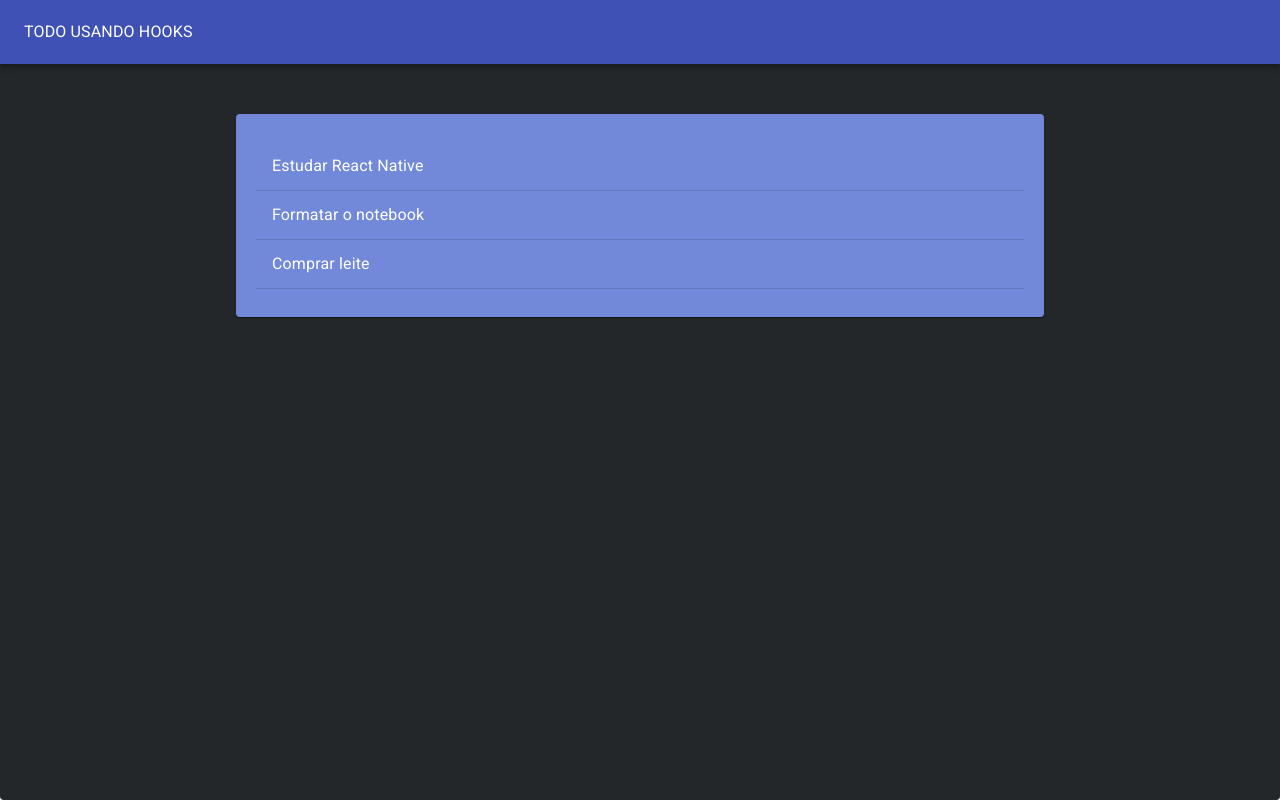
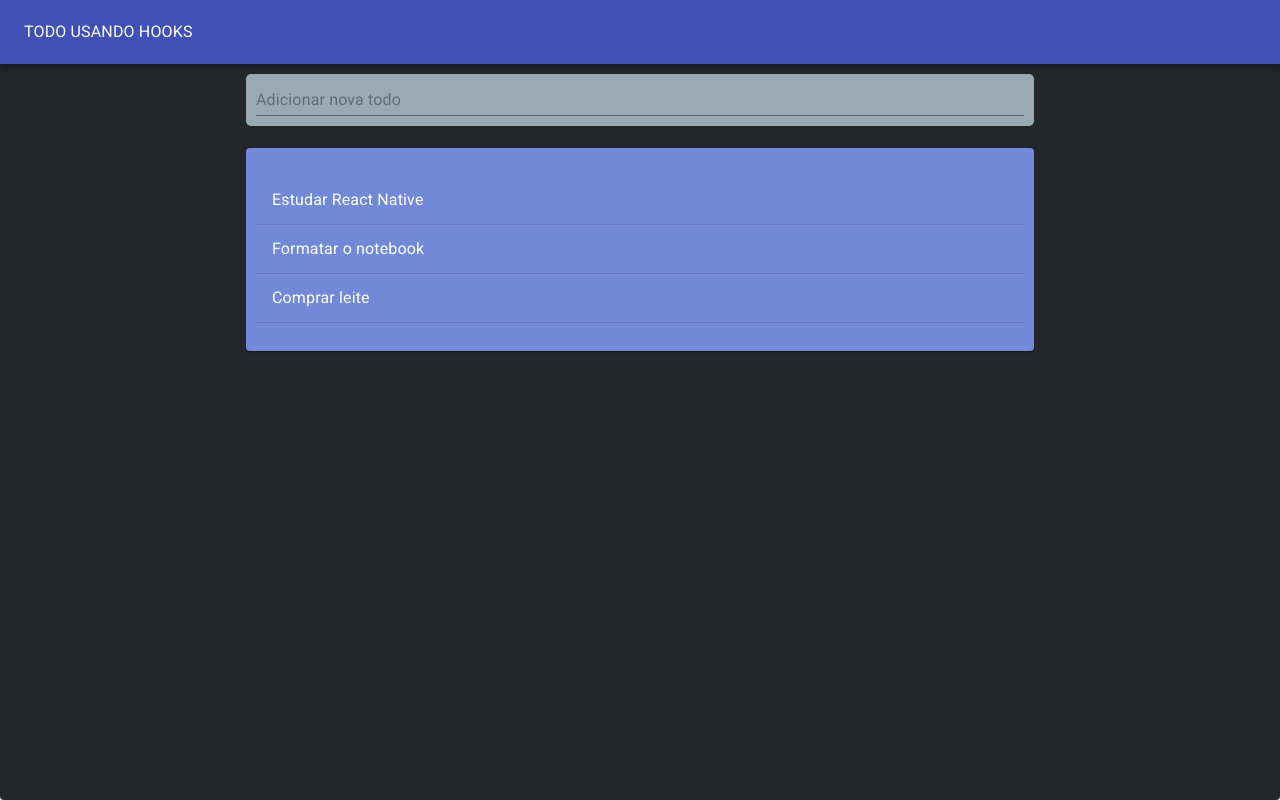
Before and after one commit to ElmiRabelo/todolist-react-hooks, a React (Create React App) app: page / in a window 1280 px wide. Built offline with nearby package versions, Linux system fonts and the light colour scheme.

Commit message:
todo-form component adicionado junto com userInputState, hook resposavel por gerenciar state de inputs

```diff
--- a/src/components/todo-app.component.jsx
+++ b/src/components/todo-app.component.jsx
@@ -10,6 +10,7 @@ import { inherits } from "util";
 
 //custom components
 import TodoList from "./todo-list.component";
+import TodoForm from "./todo-form.component";
 
 function TodoApp() {
 	const initialTodos = [
@@ -18,13 +19,21 @@ function TodoApp() {
 		{ id: 3, task: "Comprar leite", completed: true }
 	];
 	const [todos, setTodos] = useState(initialTodos);
+
+	const addTodos = newTodoText => {
+		setTodos([...todos, { id: 4, task: newTodoText, completed: false }]);
+	};
+
 	return (
 		<Paper
 			style={{
 				padding: 0,
 				margin: 0,
 				height: "100vh",
-				backgroundColor: "#23272a"
+				backgroundColor: "#23272a",
+				display: "flex",
+				flexDirection: "column",
+				alignItems: "center"
 			}}
 			elevation={0}
 		>
@@ -33,6 +42,7 @@ function TodoApp() {
 					<Typography color="inherit">TODO USANDO HOOKS</Typography>
 				</Toolbar>
 			</AppBar>
+			<TodoForm addTodo={addTodos} />
 			<TodoList todos={todos} />
 		</Paper>
 	);
--- /dev/null
+++ b/src/components/todo-form.component.jsx
@@ -0,0 +1,39 @@
+import React from "react";
+
+//material ui components
+import Paper from "@material-ui/core/Paper";
+import TextField from "@material-ui/core/TextField";
+
+//utils
+import userInputState from "../hooks/userInputState";
+
+function TodoForm({ addTodo }) {
+	const [value, handleChange, reset] = userInputState("");
+	const textFieldStyles = {
+		width: "60vw",
+		padding: "10px",
+		backgroundColor: "#99aab5",
+		margin: "10px 0",
+		borderRadius: "5px"
+	};
+	return (
+		<div>
+			<form
+				onSubmit={e => {
+					e.preventDefault();
+					addTodo(value);
+					reset();
+				}}
+			>
+				<TextField
+					style={textFieldStyles}
+					value={value}
+					placeholder="Adicionar nova todo"
+					onChange={handleChange}
+				/>
+			</form>
+		</div>
+	);
+}
+
+export default TodoForm;
--- a/src/components/todo-list.component.jsx
+++ b/src/components/todo-list.component.jsx
@@ -18,8 +18,8 @@ function TodoList(props) {
 		<Paper
 			style={{
 				width: "60vw",
-				margin: "50px auto",
-				padding: "20px",
+				padding: "20px 10px",
+				margin: "12px 0",
 				backgroundColor: "#7289da"
 			}}
 		>
--- /dev/null
+++ b/src/hooks/userInputState.js
@@ -0,0 +1,15 @@
+import { useState } from "react";
+
+export default initialValue => {
+	const [value, setValue] = useState(initialValue);
+
+	const handleChange = e => {
+		setValue(e.target.value);
+	};
+
+	const reset = () => {
+		setValue("");
+	};
+
+	return [value, handleChange, reset];
+};
```
